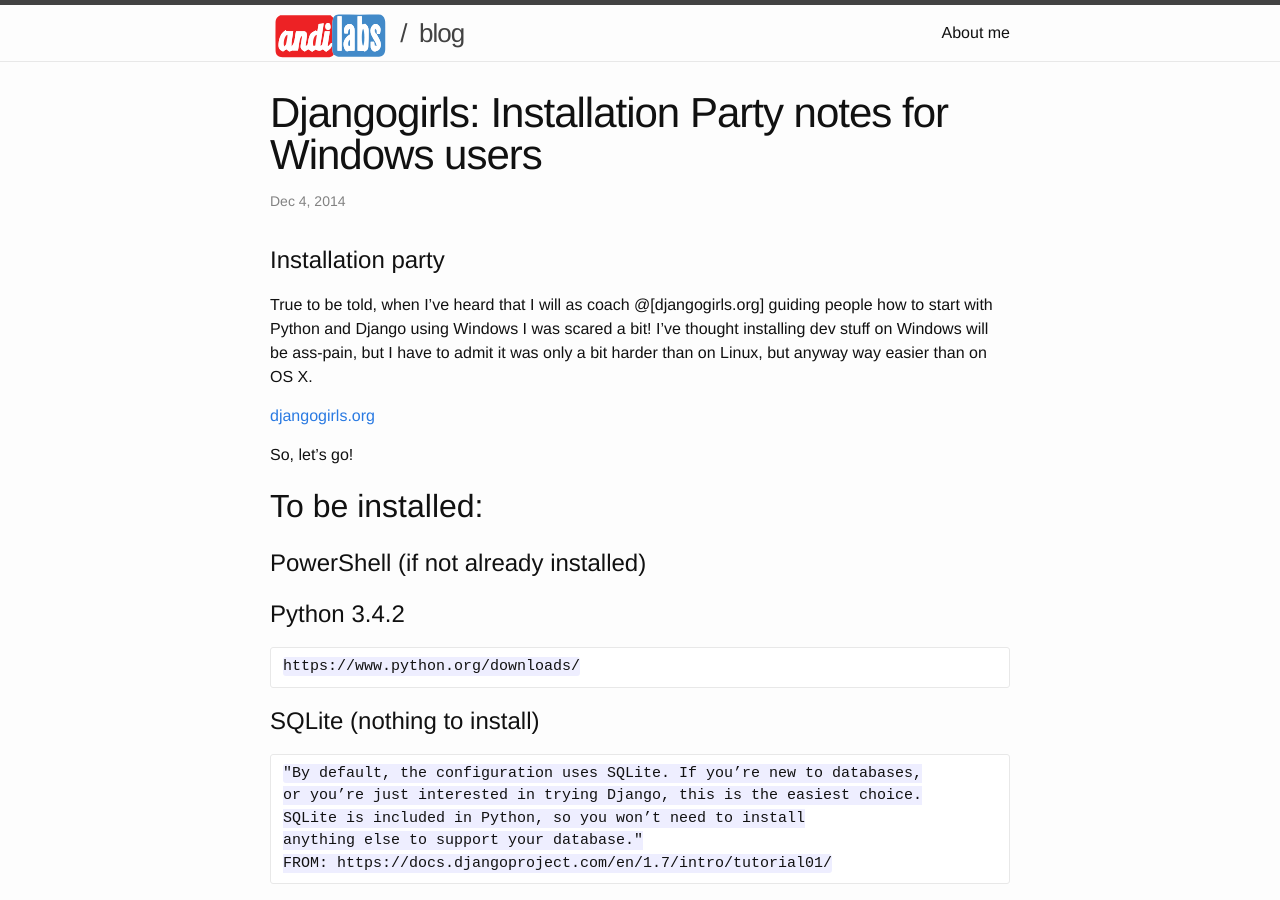
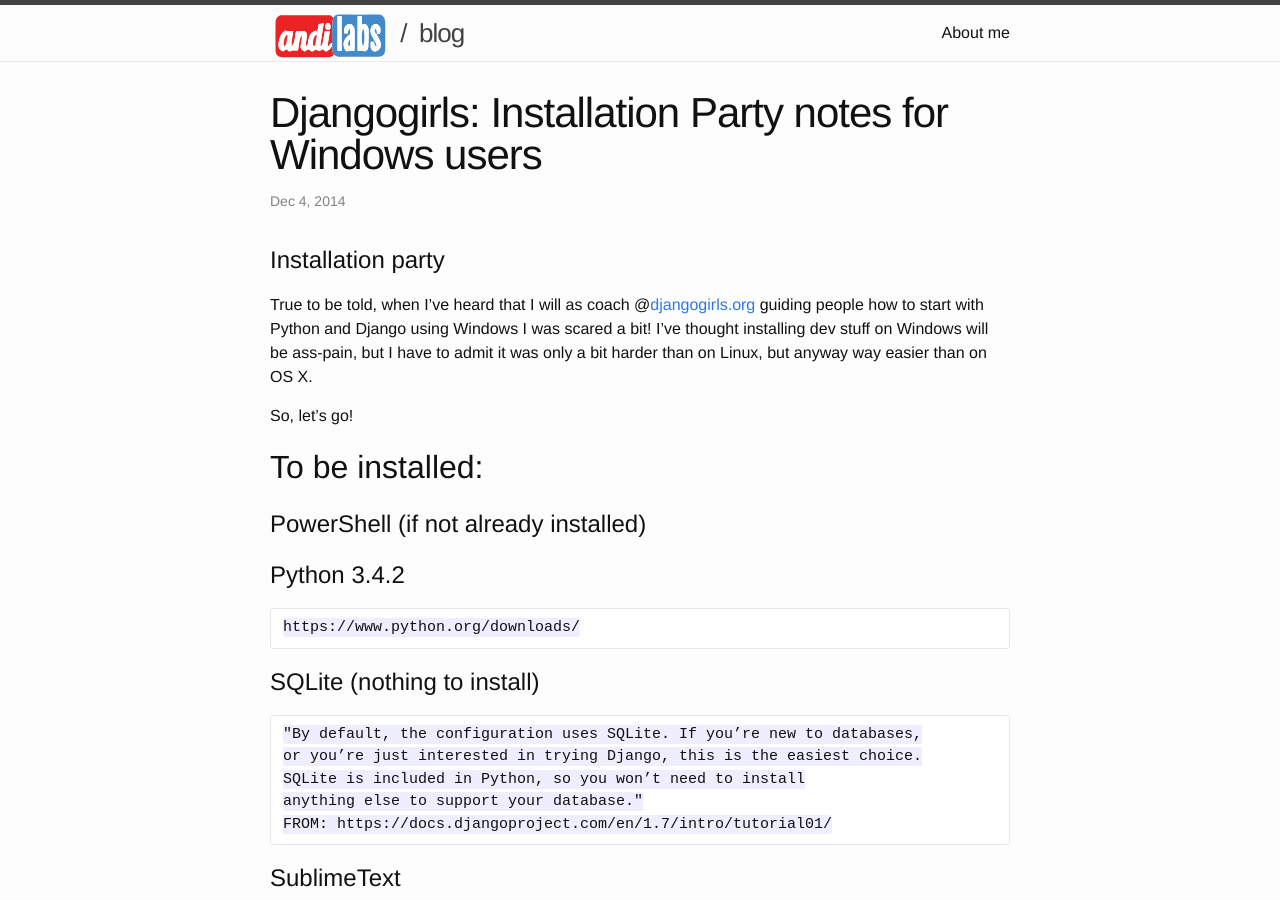
Before and after one commit to f4ww4z/andilabs.github.io, a Jekyll site: the page built from _posts/2014-12-04-djangogirls-lodz-installation-party.markdown, in a window 1280 px wide and 900 px high. Built offline with Jekyll 4.4.1, drawn with Linux system fonts in a browser that asks for light colours.

Commit message:
djangogirls installation party

```diff
--- a/_posts/2014-12-04-djangogirls-lodz-installation-party.markdown
+++ b/_posts/2014-12-04-djangogirls-lodz-installation-party.markdown
@@ -11,7 +11,7 @@ Installation party
 
 True to be told, when I've heard that I will as coach @[djangogirls.org] guiding people how to start with Python and Django using Windows I was scared a bit! I've thought installing dev stuff on Windows will be ass-pain, but I have to admit it was only a bit harder than on Linux, but anyway way easier than on OS X.
 
-[djangogirls.org](http://djangogirls.org/lodz)
+[djangogirls.org]: http://djangogirls.org/lodz
 
 So, let's go!
 
```
